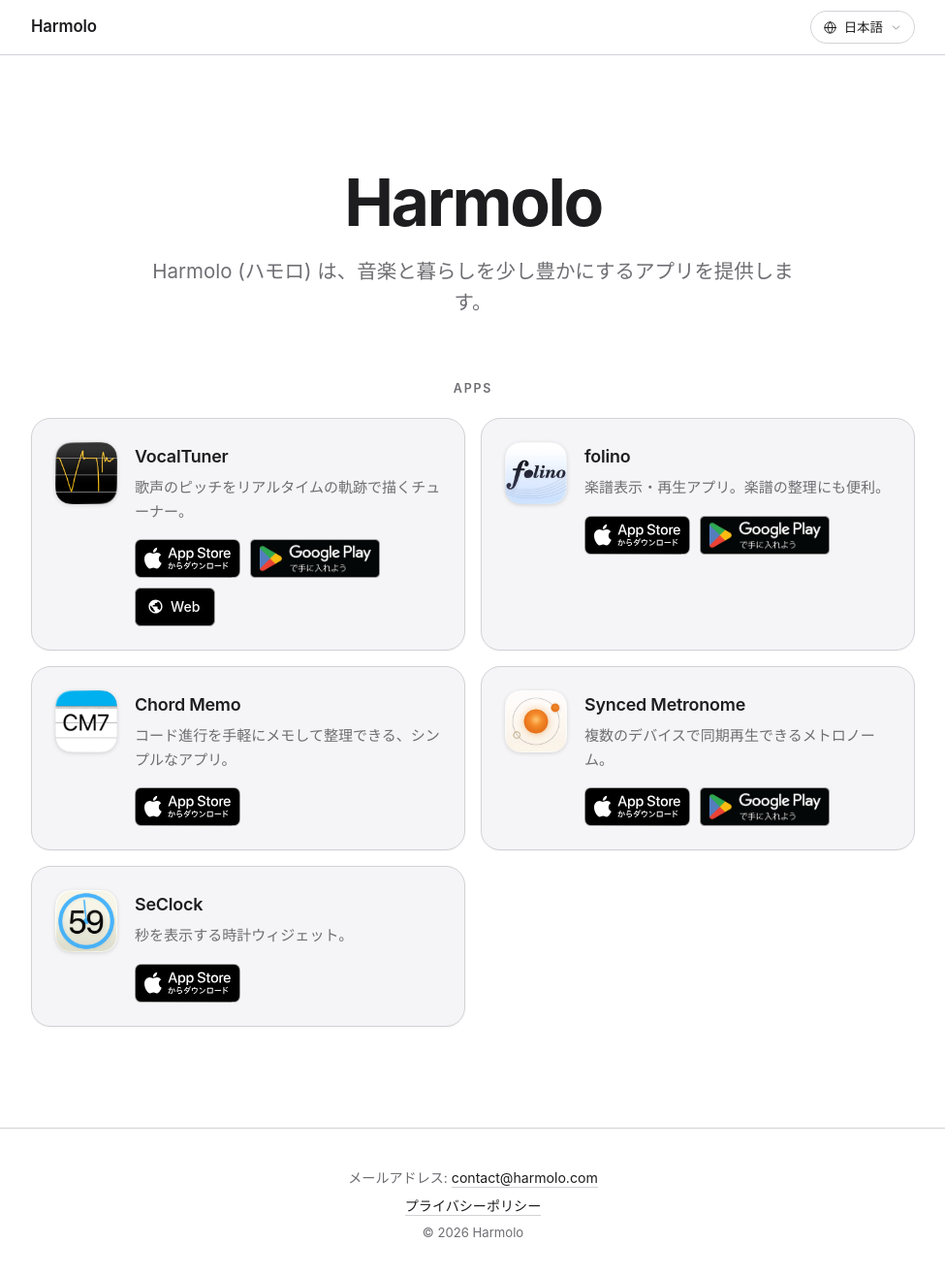
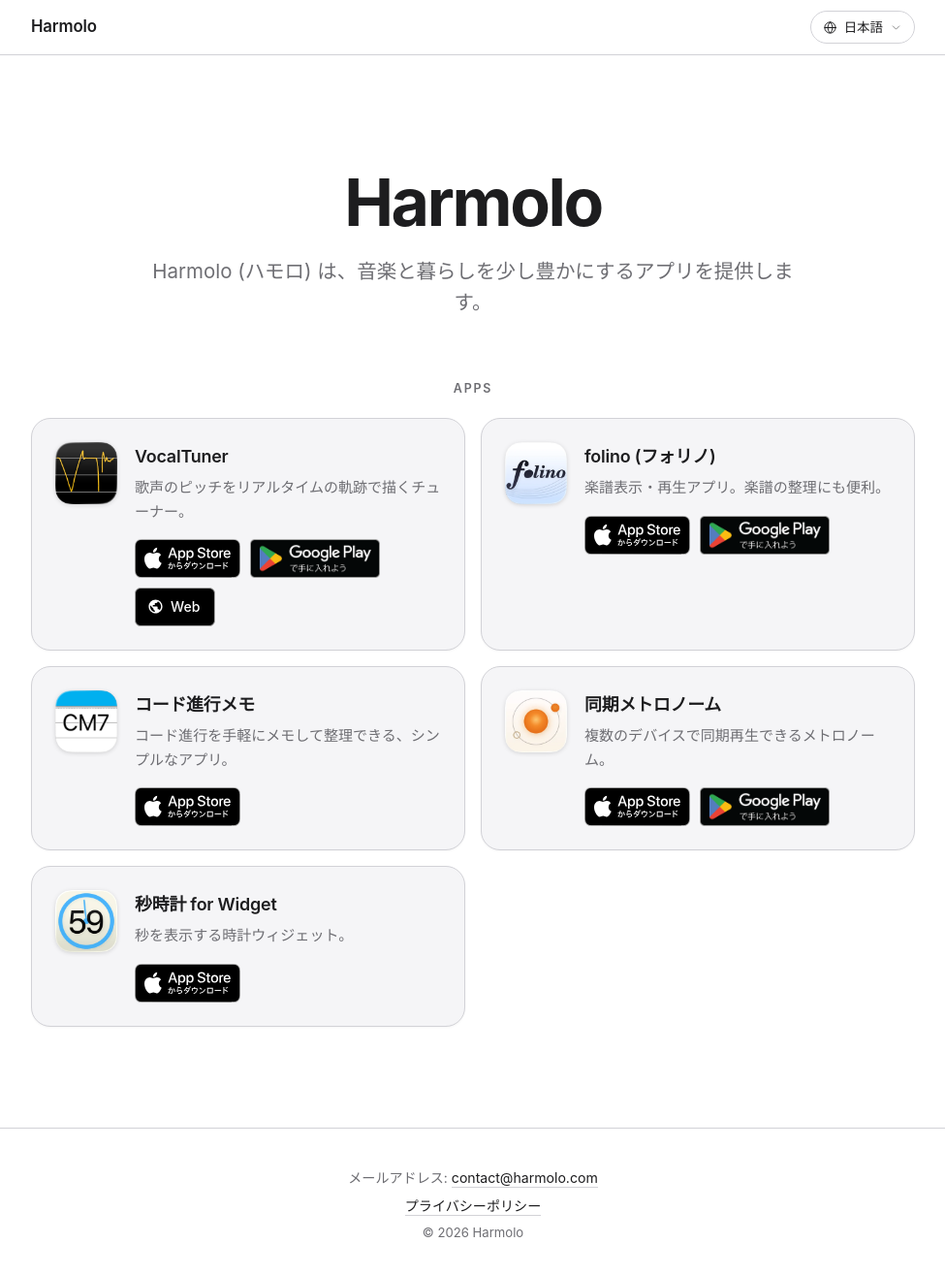
Before and after one commit to jiyimeta/jiyimeta.github.io, a Jekyll site: the page built from ja.md, in a window 1280 px wide and 1337 px high. Shown: the top 1315 px of the window at 97% size, without its empty margins (152-1127 px from the left). Built offline with Jekyll 4.4.1, drawn with Linux system fonts in a browser that asks for light colours.

Commit message:
Show each app under its own localized name
The app cards took their heading from the English `name` in apps.yml, so
every translated page named the apps in English even where the App Store
lists them in the reader's language.

Add an optional `app_names` block to i18n.yml and fall back to apps.yml
when a locale has none. Only Japanese, Korean and the two Chinese locales
need entries; the apps carry English names everywhere else, so matching
that keeps the site and the store consistent.

The names follow the App Store listing minus its trailing keyword
phrase. That tail is search wording rather than a name, but the cut stops
where meaning starts: "秒時計 for Widget" and "コード進行メモ" keep theirs.

Co-Authored-By: Claude Opus 5 (1M context) <noreply@anthropic.com>
Claude-Session: https://claude.ai/code/session_019cS9TvLLGQZRVDiSfFBfhg

```diff
--- a/_data/i18n.yml
+++ b/_data/i18n.yml
@@ -1,5 +1,12 @@
 # UI strings and app descriptions, keyed by locale code (see _data/locales.yml).
 # Every locale must define the same keys; `apps` keys match ids in _data/apps.yml.
+#
+# `app_names` is the one exception: it overrides the English name in _data/apps.yml
+# and is only present where the App Store actually lists the app under a
+# translated name, so most locales omit it entirely. The names follow the App
+# Store listing with its trailing keyword phrase removed - "秒時計 for Widget" and
+# "コード進行メモ" keep everything that carries meaning, while the tail of
+# "VocalTuner 音感・音域チェック・ボイトレに" is search wording, not a name.
 
 en:
   tagline: Harmolo makes apps that bring a little more to your music and everyday life.
@@ -30,6 +37,11 @@ ja:
     ios: App Store
     android: Google Play
     web: Web
+  app_names:
+    folino: folino (フォリノ)
+    chord_memo: コード進行メモ
+    synced_metronome: 同期メトロノーム
+    seclock: 秒時計 for Widget
   apps:
     vocaltuner: 歌声のピッチをリアルタイムの軌跡で描くチューナー。
     folino: 楽譜表示・再生アプリ。楽譜の整理にも便利。
@@ -48,6 +60,8 @@ ko:
     ios: App Store
     android: Google Play
     web: Web
+  app_names:
+    synced_metronome: 동기화 메트로놈
   apps:
     vocaltuner: 노래의 음정을 실시간 궤적으로 그리는 튜너.
     folino: 악보 표시·재생 앱. 악보 정리에도 편리합니다.
@@ -66,6 +80,8 @@ zh-Hans:
     ios: App Store
     android: Google Play
     web: Web
+  app_names:
+    synced_metronome: 同步节拍器
   apps:
     vocaltuner: 以实时轨迹描绘歌声音高的调音器。
     folino: 乐谱查看与播放应用，还能整理乐谱。
@@ -84,6 +100,8 @@ zh-Hant:
     ios: App Store
     android: Google Play
     web: Web
+  app_names:
+    synced_metronome: 同步節拍器
   apps:
     vocaltuner: 以即時軌跡描繪歌聲音高的調音器。
     folino: 樂譜檢視與播放應用程式，還能整理樂譜。
--- a/_includes/app-card.html
+++ b/_includes/app-card.html
@@ -16,7 +16,7 @@
        width="64" height="64" alt="" loading="lazy" decoding="async">
 
   <div class="app-card__body">
-    <h3 class="app-card__name">{{ app.name }}</h3>
+    <h3 class="app-card__name">{{ t.app_names[app.id] | default: app.name }}</h3>
     <p class="app-card__desc">{{ t.apps[app.id] }}</p>
 
     <ul class="app-card__links">
```
